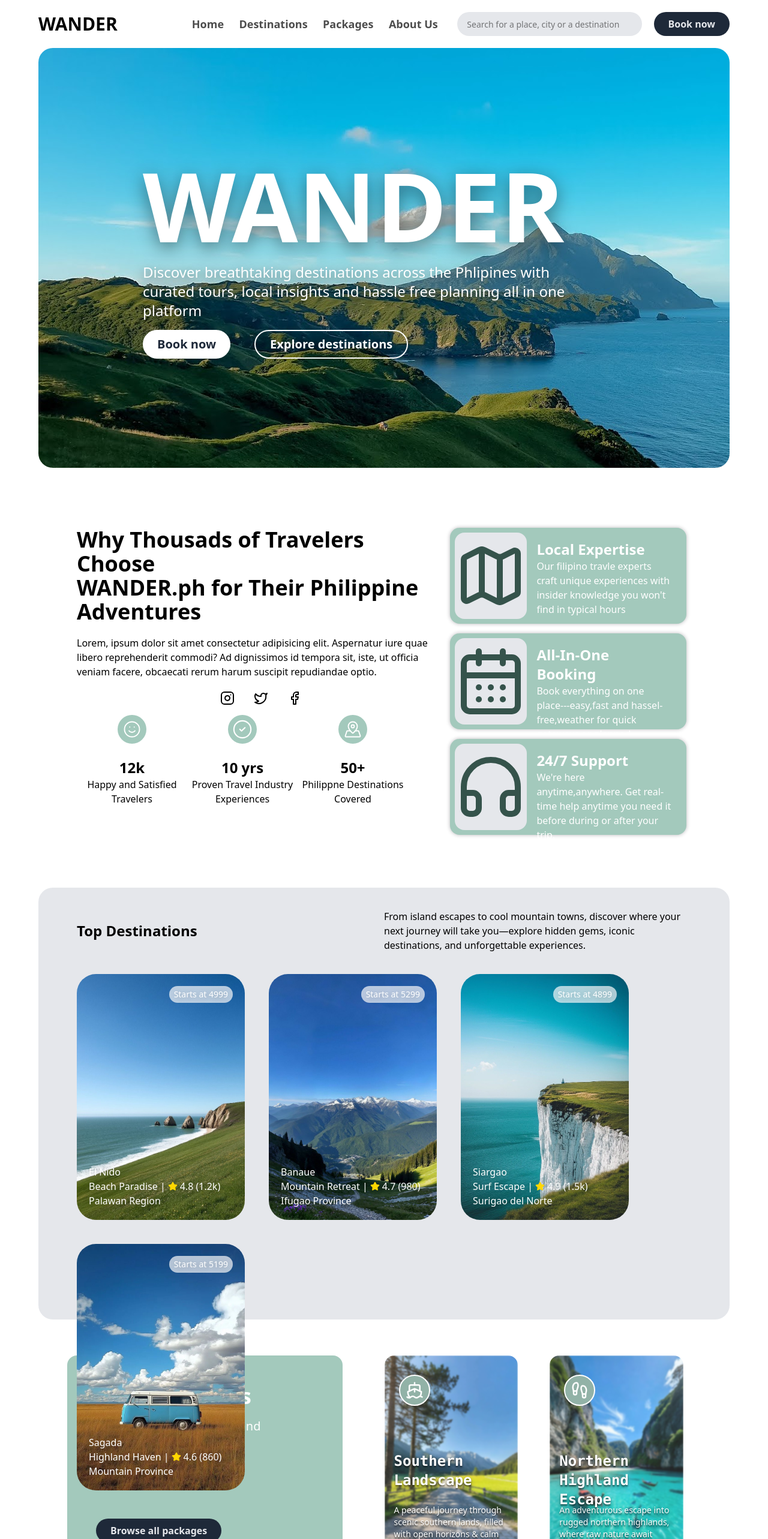
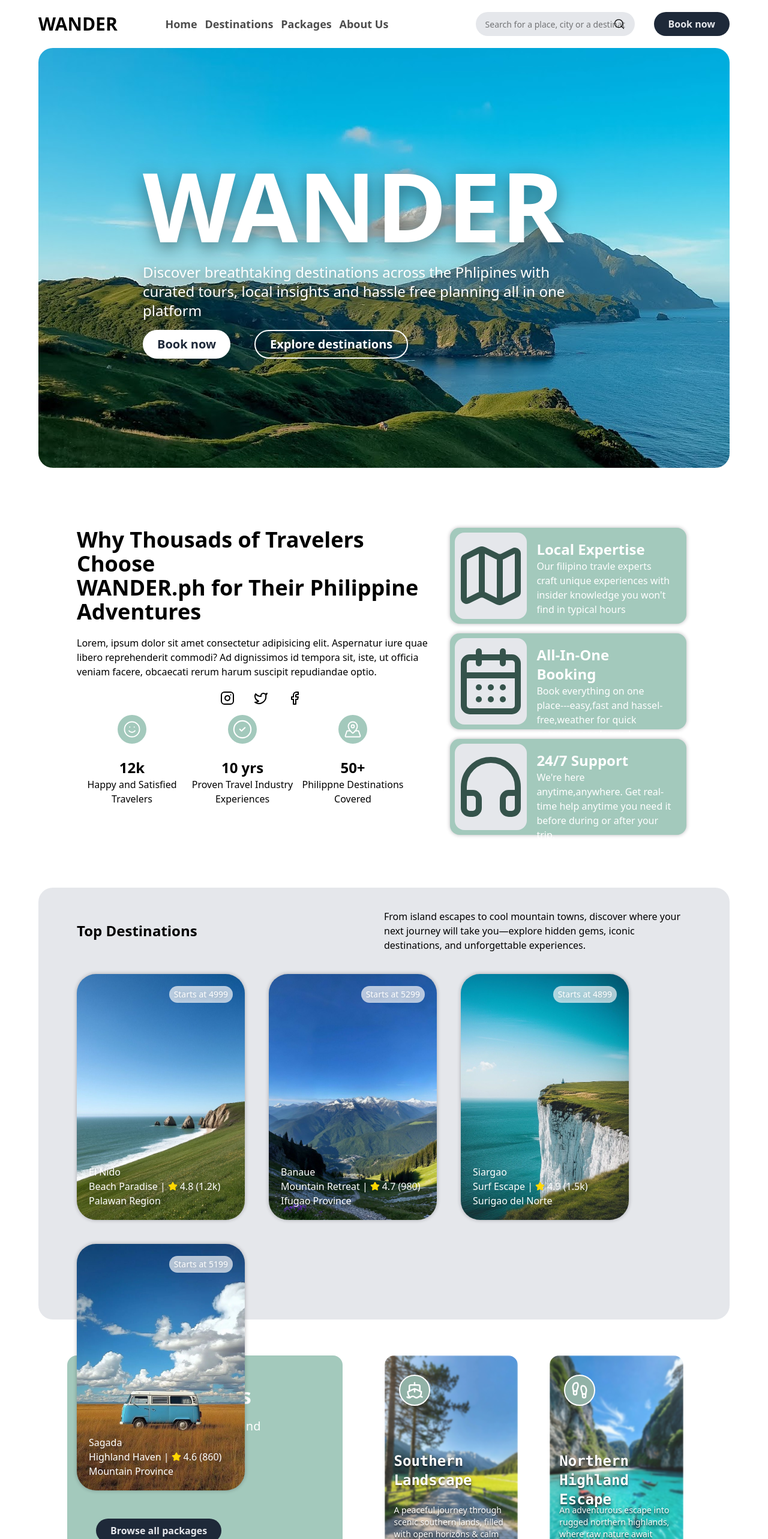
Before and after one commit to nischal-aachaju/Travel-UI, a React (Vite) app: page / in a window 1280 px wide. Shown: the top 2566 px of the page at 60% size. Built offline with nearby package versions, Linux system fonts and the light colour scheme.

Commit message:
search box

```diff
--- a/src/components/common/Book.jsx
+++ b/src/components/common/Book.jsx
@@ -2,7 +2,7 @@ import React from 'react'
 
 const Book = ({e}) => {
   return (
-    <div className='h-1/3 rounded-2xl shadow-[0px_0px_6px_rgba(17,17,26,0.3)] w-full px-2 py-2 bg-[#a3c9bc] flex '>
+    <div className='h-1/3 rounded-2xl shadow-[0px_0px_6px_rgba(17,17,26,0.3)] w-full px-2 py-2 bg-[#a3c9bc] flex hover:shadow-[0px_0px_7px_rgba(17,17,26,0.5)] duration-200'>
       <div className='h-full w-2.5/10 bg-gray-200 rounded-2xl  flex justify-center items-center'>{e.img}</div>
       <div className='h-full w-7.5/10  text-white px-4 py-3 flex flex-col justify-between'>
       <h4 className=' text-2xl font-semibold '>{e.title}</h4>
--- a/src/components/common/DestinationCard.jsx
+++ b/src/components/common/DestinationCard.jsx
@@ -3,7 +3,7 @@ import {Star} from 'lucide-react'
 const Card = ({e}) => {
     console.log(e)
     return (
-        <div className="w-70 gap-1 h-[95%] bg-red-500 bg-cover bg-center bg-no-repeat rounded-4xl relative text-white  [text-shadow:0_2px_12px_rgba(0,0,0,0.3)] shrink-0" style={{ backgroundImage: `url(${e.pic})` }}>
+        <div className="w-70 gap-1 h-[95%] shadow-[0px_0px_6px_rgba(17,17,26,0.3)] bg-red-500 bg-cover bg-center bg-no-repeat rounded-4xl relative text-white  [text-shadow:0_2px_12px_rgba(0,0,0,0.3)] shrink-0" style={{ backgroundImage: `url(${e.pic})` }}>
 
 
                 <span className="px-2  w-fit text-sm py-1 rounded-4xl bg-gray-50/70 bordering-white h-fit absolute top-5 right-5 ">Starts at {e.price}</span>
--- a/src/components/layout/Navbar.jsx
+++ b/src/components/layout/Navbar.jsx
@@ -1,5 +1,5 @@
 import Button from "../common/Button"
-
+import { Search } from "lucide-react"
 const navItems = ["Home", "Destinations", "Packages", "About Us"]
 
 const Navbar = () => {
@@ -28,15 +28,17 @@ const Navbar = () => {
         })}
       </ul>
 
-      <div className="w-4/10 h-full  flex justify-end gap-5 items-center">
+      <div className=" relative  w-4/10 h-full  flex justify-end  items-center mr-8 ">
         <input
           type="text"
           placeholder="Search for a place, city or a destination"
           className="h-[50%] w-2/3 bg-gray-200 rounded-full px-4 text-sm outline-none"
         />
+        <Search className=" absolute right-4" size={20} color="#000" strokeWidth={1.5} />
 
-        <Button text="Book now" />      </div>
 
+      </div>
+      <Button text="Book now" />
     </nav>
   )
 }
```
